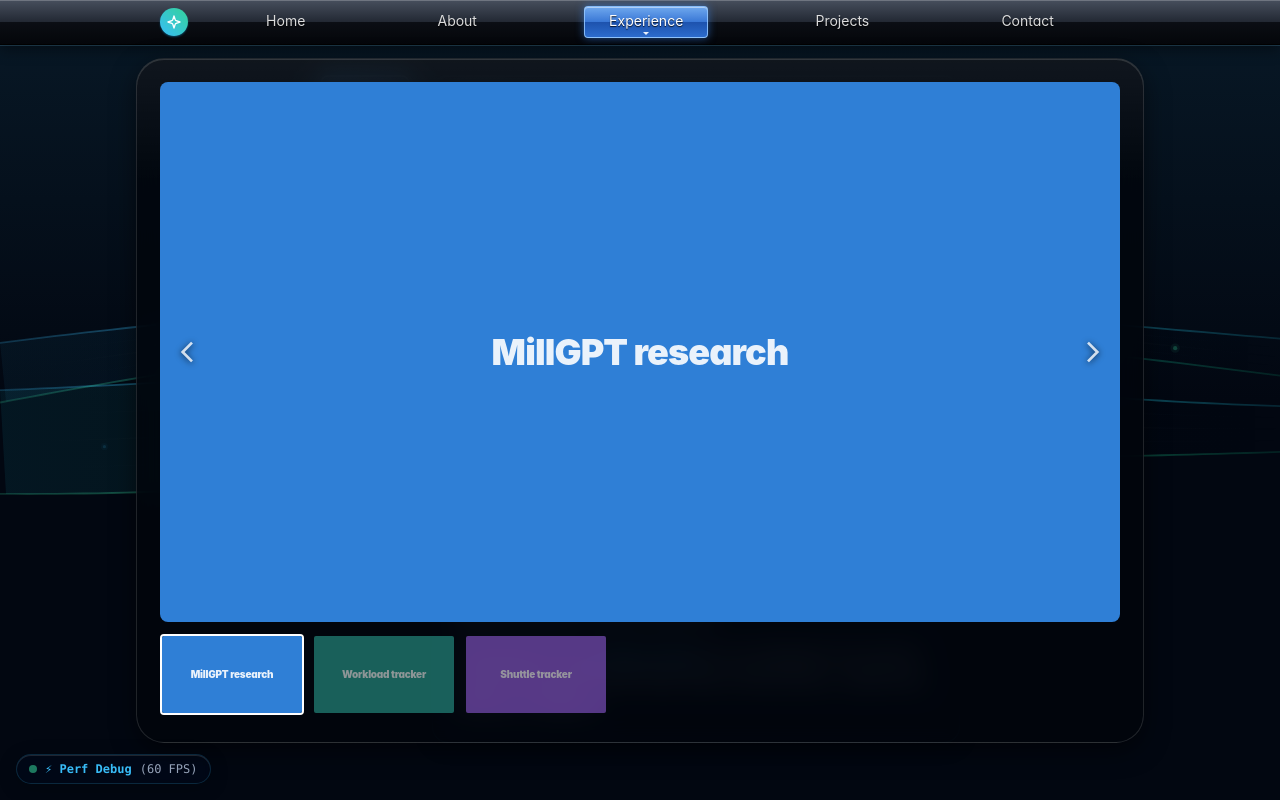
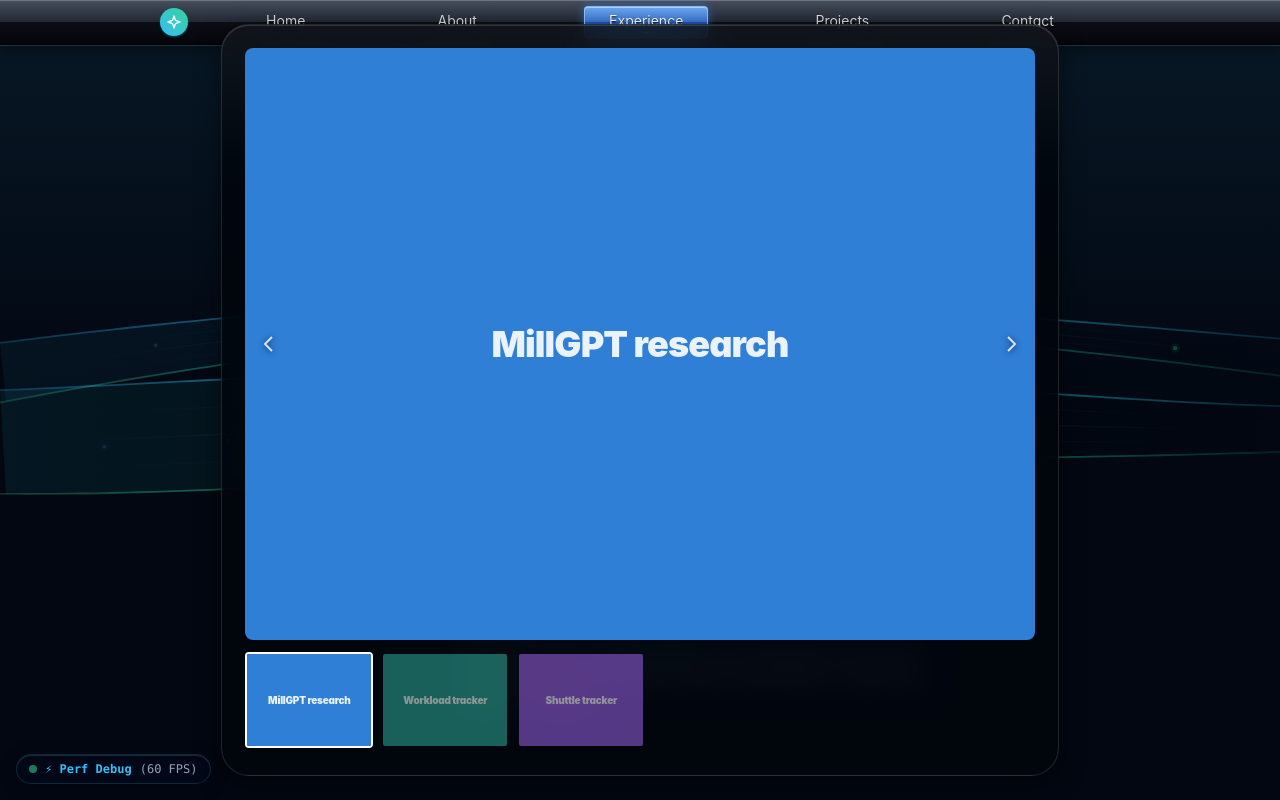
Before and after one commit to muhammadzahrin/portfolio-website, a Next.js app: page /experience in a window 1280 px wide. Both pictures are taken after a click on the button 695 px from the left and 327 px from the top of the page. Shown: the top 800 px of the page. Built offline with nearby package versions, Linux system fonts and the light colour scheme.

Commit message:
feat: Experience read more, centred 4:3 viewer with press-only arrow strips v0.1.51
Co-Authored-By: Claude Opus 5.5 <noreply@anthropic.com>

```diff
--- a/package.json
+++ b/package.json
@@ -1,6 +1,6 @@
 {
   "name": "portfolio-website",
-  "version": "0.1.50",
+  "version": "0.1.51",
   "private": true,
   "scripts": {
     "dev": "next dev",
--- a/src/components/experience/XmbColumn.tsx
+++ b/src/components/experience/XmbColumn.tsx
@@ -5,6 +5,7 @@ import Link from 'next/link';
 import { WorkExperience } from '@/data/types';
 import { Slideshow } from '@/components/home/Slideshow';
 import { GalleryViewer } from '@/components/ui/GalleryViewer';
+import { BlackGlassDialog } from '@/components/ui/BlackGlassDialog';
 
 const PLACEHOLDER_COLORS = ['#2f7fd6', '#2a9d8f', '#8e5bd6', '#d6862f'];
 
@@ -71,6 +72,20 @@ export function XmbColumn({ items }: { items: WorkExperience[] }) {
 
   // The gallery picture opened in the big viewer
   const [viewing, setViewing] = useState<number | null>(null);
+  // Text cut off because the screen is too short, and whether it's open in full
+  const [clipped, setClipped] = useState(false);
+  const [reading, setReading] = useState(false);
+  const textRef = useRef<HTMLDivElement | null>(null);
+
+  useEffect(() => {
+    const text = textRef.current;
+    if (!text) return;
+    const check = () => setClipped(text.scrollHeight > text.clientHeight + 1);
+    check();
+    const observer = new ResizeObserver(check);
+    observer.observe(text);
+    return () => observer.disconnect();
+  }, [active]);
 
   const current = items[active];
   if (!current) return null;
@@ -123,25 +138,34 @@ export function XmbColumn({ items }: { items: WorkExperience[] }) {
         </ul>
 
         {/* Keyed: the details fade in fresh for each pick. The panel ends below its last line;
-            it only scrolls inside if a small screen can't fit the text. */}
+            on a screen too short for the text, the text is cut off with a Read more. */}
         <div key={current._id} className="xmb-details xmb-fade flex-1 min-w-0 flex flex-col pl-1 sm:pl-2 pb-4">
-          <div className="min-h-0 overflow-y-auto rounded-2xl glass-surface border border-sky-400/20 p-4 sm:p-6">
-            <h2 className="xmb-title text-lg sm:text-2xl font-bold leading-tight text-white">{current.role}</h2>
-            <p className="mt-1 text-sm sm:text-lg text-slate-200">{current.organisation}</p>
-            <p className="mt-2 text-xs sm:text-sm uppercase tracking-[0.12em] text-slate-400">
-              {dateRange(current.startDate, current.endDate)}
-              <span className="xmb-tag ml-2 align-[1px] tracking-[0.04em]">
-                {current.kind === 'work' ? 'Work' : 'Leadership'}
-              </span>
-            </p>
+          <div className="min-h-0 flex flex-col overflow-hidden rounded-2xl glass-surface border border-sky-400/20 p-4 sm:p-6">
+            <Heading item={current} pulse />
             {slides.length > 0 && (
-              <Slideshow slides={slides} label={`${current.organisation} photos`} onOpen={setViewing} className="mt-4 aspect-[2/1]" />
+              <Slideshow
+                slides={slides}
+                label={`${current.organisation} photos`}
+                onOpen={setViewing}
+                className="mt-4 shrink-0 aspect-[2/1]"
+              />
             )}
-            <div className="mt-4 space-y-3 text-sm sm:text-base leading-relaxed text-slate-300">
-              {current.bullets.map((bullet, i) => (
-                <p key={i}>{withLinks(bullet)}</p>
-              ))}
+            <div
+              ref={textRef}
+              className={`mt-4 min-h-0 overflow-hidden ${clipped ? '[mask-image:linear-gradient(to_bottom,black_70%,transparent)]' : ''}`}
+            >
+              <Paragraphs item={current} />
             </div>
+            {clipped && (
+              <button
+                type="button"
+                onClick={() => setReading(true)}
+                // Right side: the Perf Debug pill sits over the bottom-left corner
+                className="mt-2 self-end text-sm font-semibold text-sky-300 underline underline-offset-2 hover:text-white"
+              >
+                Read more
+              </button>
+            )}
           </div>
         </div>
       </div>
@@ -149,6 +173,60 @@ export function XmbColumn({ items }: { items: WorkExperience[] }) {
       {viewing !== null && (
         <GalleryViewer slides={slides} start={viewing} label={`${current.organisation} photos`} onClose={() => setViewing(null)} />
       )}
+      {reading && <FullText item={current} onClose={() => setReading(false)} />}
     </div>
   );
 }
+
+function Heading({ item, pulse = false }: { item: WorkExperience; pulse?: boolean }) {
+  return (
+    <>
+      <h2 className={`${pulse ? 'xmb-title ' : ''}text-lg sm:text-2xl font-bold leading-tight text-white`}>{item.role}</h2>
+      <p className="mt-1 text-sm sm:text-lg text-slate-200">{item.organisation}</p>
+      <p className="mt-2 text-xs sm:text-sm uppercase tracking-[0.12em] text-slate-400">
+        {dateRange(item.startDate, item.endDate)}
+        <span className="xmb-tag ml-2 align-[1px] tracking-[0.04em]">{item.kind === 'work' ? 'Work' : 'Leadership'}</span>
+      </p>
+    </>
+  );
+}
+
+function Paragraphs({ item }: { item: WorkExperience }) {
+  return (
+    <div className="space-y-3 text-sm sm:text-base leading-relaxed text-slate-300">
+      {item.bullets.map((bullet, i) => (
+        <p key={i}>{withLinks(bullet)}</p>
+      ))}
+    </div>
+  );
+}
+
+/** The whole entry on the black glass, for screens too short to show it in the panel */
+function FullText({ item, onClose }: { item: WorkExperience; onClose: () => void }) {
+  const boxRef = useRef<HTMLDivElement | null>(null);
+
+  // Scrolling must not move the page behind (it would switch entries), except inside the text if it's long
+  useEffect(() => {
+    const block = (e: Event) => {
+      const box = boxRef.current;
+      if (!(box?.contains(e.target as Node) && box.scrollHeight > box.clientHeight)) e.preventDefault();
+    };
+    window.addEventListener('wheel', block, { passive: false });
+    window.addEventListener('touchmove', block, { passive: false });
+    return () => {
+      window.removeEventListener('wheel', block);
+      window.removeEventListener('touchmove', block);
+    };
+  }, []);
+
+  return (
+    <BlackGlassDialog label={item.role} onClose={onClose} centered>
+      <div ref={boxRef} className="w-[min(88vw,36rem)] max-h-[75dvh] overflow-y-auto overscroll-contain">
+        <Heading item={item} />
+        <div className="mt-4">
+          <Paragraphs item={item} />
+        </div>
+      </div>
+    </BlackGlassDialog>
+  );
+}
--- a/src/components/layout/Footer.tsx
+++ b/src/components/layout/Footer.tsx
@@ -88,7 +88,7 @@ export function Footer() {
         <div className="flex items-center gap-2">
           <span className="inline-flex items-center gap-1.5 font-mono text-[10px] tracking-wider px-2.5 py-0.5 rounded-full bg-sky-950/30 border border-sky-400/20 text-sky-400/90 shadow-sm select-none">
             <span className="w-1.5 h-1.5 rounded-full bg-emerald-400" />
-            v0.1.50
+            v0.1.51
           </span>
         </div>
       </div>
--- a/src/components/ui/BlackGlassDialog.tsx
+++ b/src/components/ui/BlackGlassDialog.tsx
@@ -5,6 +5,8 @@ import React, { useCallback, useEffect, useRef, useState } from 'react';
 interface BlackGlassDialogProps {
   label: string;
   onClose: () => void;
+  /** Phones: centre the contents on the whole screen instead of leaving room under the X */
+  centered?: boolean;
   /** Layout of the panel's contents */
   className?: string;
   children: React.ReactNode;
@@ -15,7 +17,7 @@ interface BlackGlassDialogProps {
  * closes it; on phones the panel fills the screen and has an X. Esc and the
  * browser/phone back button close it too.
  */
-export function BlackGlassDialog({ label, onClose, className = '', children }: BlackGlassDialogProps) {
+export function BlackGlassDialog({ label, onClose, centered = false, className = '', children }: BlackGlassDialogProps) {
   const [isWide] = useState(() => window.matchMedia('(min-width: 768px)').matches);
   const dialogRef = useRef<HTMLDivElement | null>(null);
   const pushedHistory = useRef(false);
@@ -72,7 +74,7 @@ export function BlackGlassDialog({ label, onClose, className = '', children }: B
       role="dialog"
       aria-modal="true"
       aria-label={label}
-      className="fixed inset-0 z-[100] overflow-hidden flex items-center justify-center p-4 max-md:pt-[68px] outline-none"
+      className={`fixed inset-0 z-[100] overflow-hidden flex items-center justify-center p-4 outline-none ${centered ? '' : 'max-md:pt-[68px]'}`}
       onClick={(e) => {
         // Phones: the panel fills the screen, so only the X closes it
         // (the Close button handles itself: closing twice would go back two pages)
--- a/src/components/ui/GalleryViewer.tsx
+++ b/src/components/ui/GalleryViewer.tsx
@@ -13,8 +13,9 @@ interface GalleryViewerProps {
 }
 
 function Picture({ slide, small = false }: { slide: Slide; small?: boolean }) {
+  // Big picture: the whole photo, whatever its shape (bars fill the rest); thumbnails crop to fill
   // eslint-disable-next-line @next/next/no-img-element
-  if (slide.image) return <img src={slide.image} alt="" className="w-full h-full object-cover" />;
+  if (slide.image) return <img src={slide.image} alt="" className={`w-full h-full ${small ? 'object-cover' : 'object-contain'}`} />;
   // Placeholder: a solid block of colour with the caption in the middle
   return (
     <div
@@ -26,8 +27,9 @@ function Picture({ slide, small = false }: { slide: Slide; small?: boolean }) {
   );
 }
 
+// The whole height is clickable, but it only darkens while pressed, so it never sits over the photo
 const ARROW =
-  'absolute inset-y-0 w-12 sm:w-14 flex items-center justify-center text-white/80 hover:text-white hover:bg-black/30 focus-visible:outline focus-visible:outline-2 focus-visible:outline-sky-400 transition-colors';
+  'absolute inset-y-0 w-10 sm:w-12 flex items-center justify-center text-white/80 hover:text-white active:bg-black/30 focus-visible:outline focus-visible:outline-2 focus-visible:outline-sky-400';
 
 /**
  * Black glass picture viewer: a big picture with previous/next strips down each side (the whole
@@ -73,9 +75,10 @@ export function GalleryViewer({ slides, start, label, onClose }: GalleryViewerPr
   if (!current) return null;
 
   return (
-    <BlackGlassDialog label={label} onClose={onClose}>
-      <div className="w-[min(92vw,960px)]">
-        <div className="relative aspect-video rounded-lg overflow-hidden bg-black">
+    <BlackGlassDialog label={label} onClose={onClose} centered>
+      {/* 4:3 frame (most photos are 4:3), narrowed on short screens so it and the thumbnails fit */}
+      <div className="w-[min(92vw,960px,calc((100dvh_-_13rem)*4/3))]">
+        <div className="relative aspect-[4/3] rounded-lg overflow-hidden bg-black">
           <Picture slide={current} />
           {/* Same caption style as the slideshows; a shadow behind the letters keeps it readable on any photo */}
           {current.image && (
@@ -86,12 +89,12 @@ export function GalleryViewer({ slides, start, label, onClose }: GalleryViewerPr
           {slides.length > 1 && (
             <>
               <button type="button" aria-label="Previous picture" onClick={() => go(index - 1)} className={`${ARROW} left-0`}>
-                <svg viewBox="0 0 24 24" className="w-8 h-8 drop-shadow-[0_1px_3px_rgba(0,0,0,0.9)]" fill="none" stroke="currentColor" strokeWidth="2" aria-hidden="true">
+                <svg viewBox="0 0 24 24" className="w-6 h-6 drop-shadow-[0_1px_3px_rgba(0,0,0,0.9)]" fill="none" stroke="currentColor" strokeWidth="2" aria-hidden="true">
                   <path d="M15 5l-7 7 7 7" />
                 </svg>
               </button>
               <button type="button" aria-label="Next picture" onClick={() => go(index + 1)} className={`${ARROW} right-0`}>
-                <svg viewBox="0 0 24 24" className="w-8 h-8 drop-shadow-[0_1px_3px_rgba(0,0,0,0.9)]" fill="none" stroke="currentColor" strokeWidth="2" aria-hidden="true">
+                <svg viewBox="0 0 24 24" className="w-6 h-6 drop-shadow-[0_1px_3px_rgba(0,0,0,0.9)]" fill="none" stroke="currentColor" strokeWidth="2" aria-hidden="true">
                   <path d="M9 5l7 7-7 7" />
                 </svg>
               </button>
@@ -110,7 +113,7 @@ export function GalleryViewer({ slides, start, label, onClose }: GalleryViewerPr
               aria-label={`Show ${slide.caption}`}
               aria-current={i === index}
               onClick={() => setIndex(i)}
-              className={`shrink-0 w-28 sm:w-36 aspect-video rounded overflow-hidden border-2 transition-opacity focus-visible:outline focus-visible:outline-2 focus-visible:outline-sky-400 ${i === index ? 'border-white' : 'border-transparent opacity-60 hover:opacity-100'}`}
+              className={`shrink-0 w-24 sm:w-32 aspect-[4/3] rounded overflow-hidden border-2 transition-opacity focus-visible:outline focus-visible:outline-2 focus-visible:outline-sky-400 ${i === index ? 'border-white' : 'border-transparent opacity-60 hover:opacity-100'}`}
             >
               <Picture slide={slide} small />
             </button>
```
Also changed, not shown: 1 other file (tests, documents, lock files or other folders).
